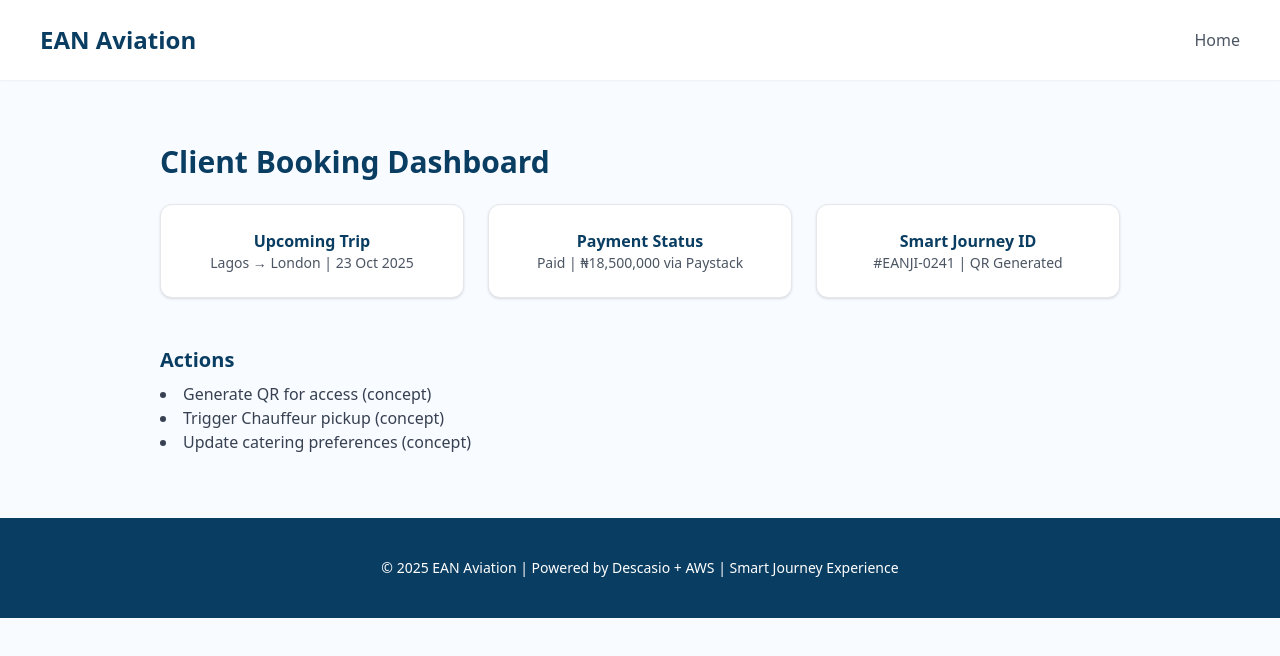
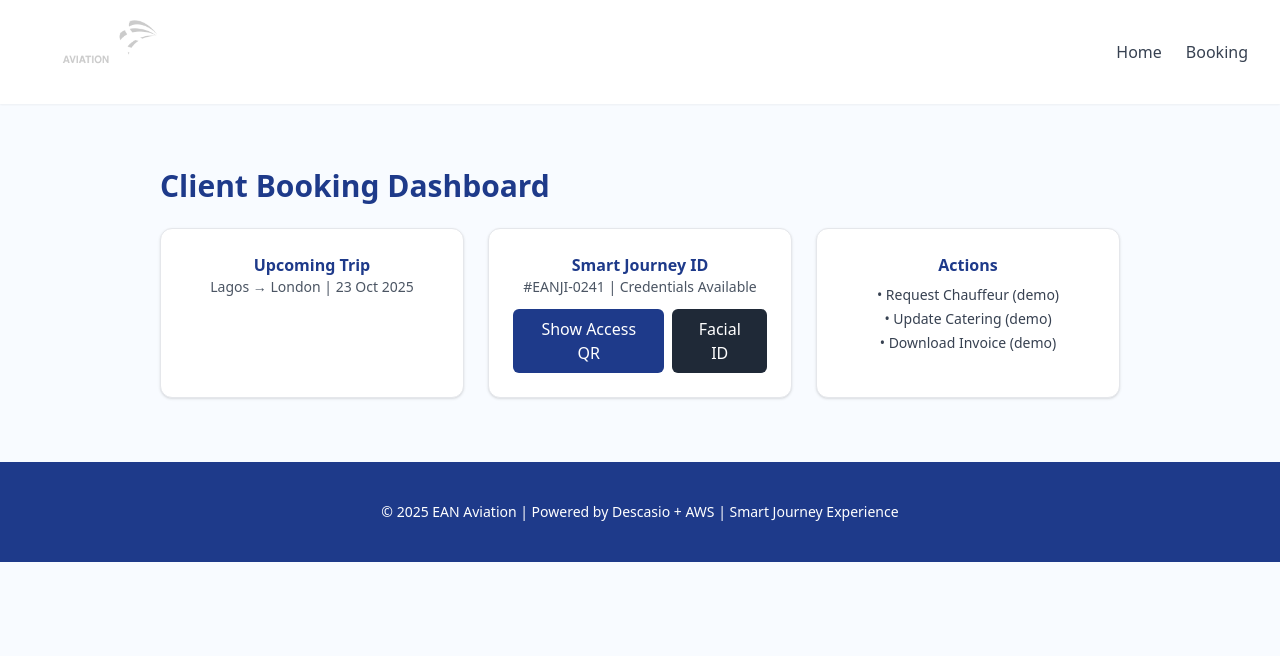
Before and after one commit to olugbesan-femi/ean-smartjourney-next, a Next.js app: page /booking in a window 1280 px wide. Shown: the top 656 px of the page. Built offline with nearby package versions, Linux system fonts and the light colour scheme.

Commit message:
Repair booking page; add logo in header

```diff
--- a/app/booking/page.tsx
+++ b/app/booking/page.tsx
@@ -1,18 +1,68 @@
 "use client";
-import { motion } from "framer-motion"; import Link from "next/link";
-export default function Booking(){return(<motion.div initial={{opacity:0}} animate={{opacity:1}} transition={{duration:0.6}}>
-<header className="flex justify-between items-center px-10 py-6 bg-white shadow-sm sticky top-0 z-50">
-<h1 className="text-2xl font-bold text-brandBlue">EAN Aviation</h1><nav className="space-x-6 text-gray-600"><Link href="/">Home</Link></nav></header>
-<main className="max-w-5xl mx-auto px-8 py-16">
-<h2 className="text-3xl font-bold text-brandBlue mb-6">Client Booking Dashboard</h2>
-<div className="grid md:grid-cols-3 gap-6"><div className="bg-white rounded-xl shadow p-6 text-center border">
-<h4 className="font-semibold text-brandBlue">Upcoming Trip</h4><p className="text-sm text-gray-600">Lagos → London | 23 Oct 2025</p></div>
-<div className="bg-white rounded-xl shadow p-6 text-center border"><h4 className="font-semibold text-brandBlue">Payment Status</h4>
-<p className="text-sm text-gray-600">Paid | ₦18,500,000 via Paystack</p></div>
-<div className="bg-white rounded-xl shadow p-6 text-center border"><h4 className="font-semibold text-brandBlue">Smart Journey ID</h4>
-<p className="text-sm text-gray-600">#EANJI-0241 | QR Generated</p></div></div>
-<div className="mt-12"><h3 className="text-xl font-semibold text-brandBlue mb-2">Actions</h3>
-<ul className="list-disc list-inside text-gray-700"><li>Generate QR for access (concept)</li><li>Trigger Chauffeur pickup (concept)</li><li>Update catering preferences (concept)</li></ul></div>
-</main>
-<footer className="bg-brandBlue text-white py-10 text-center text-sm"><p>© 2025 EAN Aviation | Powered by Descasio + AWS | Smart Journey Experience</p></footer>
-</motion.div>);}
+
+import { useState } from "react";
+import Link from "next/link";
+import Image from "next/image";
+import QRModal from "../components/QRModal";
+import FaceIdModal from "../components/FaceIdModal";
+
+export default function Booking() {
+  const [openQR, setOpenQR] = useState(false);
+  const [openFace, setOpenFace] = useState(false);
+  const sji = "EANJI-0241";
+
+  return (
+    <div>
+      <header className="flex justify-between items-center px-8 py-5 bg-white shadow-sm">
+        <div className="flex items-center gap-2">
+          <Image src="/ean-logo.png" alt="EAN Aviation" width={140} height={40} className="object-contain" priority />
+        </div>
+        <nav className="space-x-6 text-gray-700">
+          <Link href="/">Home</Link>
+          <Link href="/booking">Booking</Link>
+        </nav>
+      </header>
+
+      <main className="max-w-5xl mx-auto px-8 py-16">
+        <h2 className="text-3xl font-bold text-blue-900 mb-6">Client Booking Dashboard</h2>
+
+        <div className="grid md:grid-cols-3 gap-6">
+          <div className="bg-white rounded-xl shadow p-6 text-center border">
+            <h4 className="font-semibold text-blue-900">Upcoming Trip</h4>
+            <p className="text-sm text-gray-600">Lagos → London | 23 Oct 2025</p>
+          </div>
+
+          <div className="bg-white rounded-xl shadow p-6 text-center border">
+            <h4 className="font-semibold text-blue-900">Smart Journey ID</h4>
+            <p className="text-sm text-gray-600">#{sji} | Credentials Available</p>
+            <div className="flex gap-2 justify-center mt-3">
+              <button onClick={() => setOpenQR(true)} className="bg-blue-900 text-white px-4 py-2 rounded-md">
+                Show Access QR
+              </button>
+              <button onClick={() => setOpenFace(true)} className="bg-gray-800 text-white px-4 py-2 rounded-md">
+                Facial ID
+              </button>
+            </div>
+          </div>
+
+          <div className="bg-white rounded-xl shadow p-6 text-center border">
+            <h4 className="font-semibold text-blue-900">Actions</h4>
+            <ul className="text-sm text-gray-700 space-y-1 mt-2">
+              <li>• Request Chauffeur (demo)</li>
+              <li>• Update Catering (demo)</li>
+              <li>• Download Invoice (demo)</li>
+            </ul>
+          </div>
+        </div>
+
+        {/* Modals */}
+        <QRModal open={openQR} onClose={() => setOpenQR(false)} sji={sji} />
+        <FaceIdModal open={openFace} onClose={() => setOpenFace(false)} />
+      </main>
+
+      <footer className="bg-blue-900 text-white py-10 text-center text-sm">
+        <p>© 2025 EAN Aviation | Powered by Descasio + AWS | Smart Journey Experience</p>
+      </footer>
+    </div>
+  );
+}
--- a/app/page.tsx
+++ b/app/page.tsx
@@ -1,5 +1,6 @@
 "use client";
 
+import Image from "next/image";
 import { useState } from "react";
 import Link from "next/link";
 
```
Also changed, not shown: tmp_backups/page_broken_1761081758.tsx (added, +18 -0 lines), public/ean-logo.png (added).
